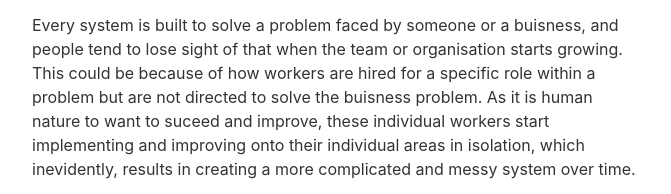
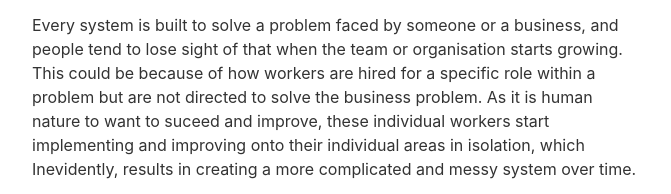
Before and after one commit to sh4nnongoh/sh4nnongoh.github.io, an Eleventy site: page content/blog/2/2.md in a window 1280 px wide. Shown: the part 438-632 px from the top of the page, 304-975 px from the left. Built offline with nearby package versions, Linux system fonts and the light colour scheme; Eleventy itself is replaced by a stand-in of ours; some packages are replaced by stand-ins of ours; files that its build step writes are made by us from their sources; what @zachleat/heading-anchors, zod-validation-error would draw is missing.

Commit message:
2: fix typos

```diff
--- a/content/blog/2/2.md
+++ b/content/blog/2/2.md
@@ -11,7 +11,7 @@ System Design is such a broad topic, with many different styles adopted by diffe
 	<p><em>The basic study of system design is the understanding of component parts and their subsequent interaction with one another.<br/>- Wikipedia</em></p>
 </div>
 
-Every system is built to solve a problem faced by someone or a buisness, and people tend to lose sight of that when the team or organisation starts growing. This could be because of how workers are hired for a specific role within a problem but are not directed to solve the buisness problem. As it is human nature to want to suceed and improve, these individual workers start implementing and improving onto their individual areas in isolation, which inevidently, results in creating a more complicated and messy system over time.
+Every system is built to solve a problem faced by someone or a business, and people tend to lose sight of that when the team or organisation starts growing. This could be because of how workers are hired for a specific role within a problem but are not directed to solve the business problem. As it is human nature to want to suceed and improve, these individual workers start implementing and improving onto their individual areas in isolation, which Inevidently, results in creating a more complicated and messy system over time.
 
 <div class="message-box">
 	<p><em>The heart of software is its ability to solve domain-related problems for its user.<br/>- Eric Evans</em></p>
```
